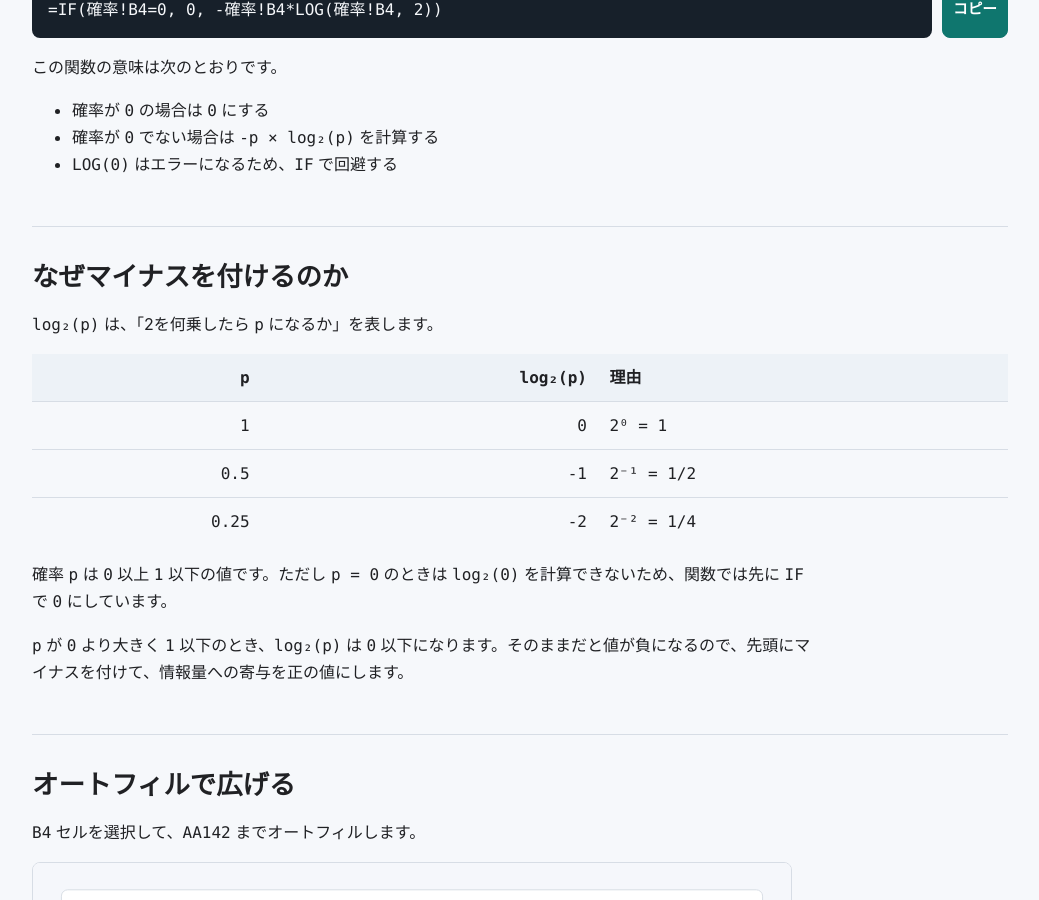
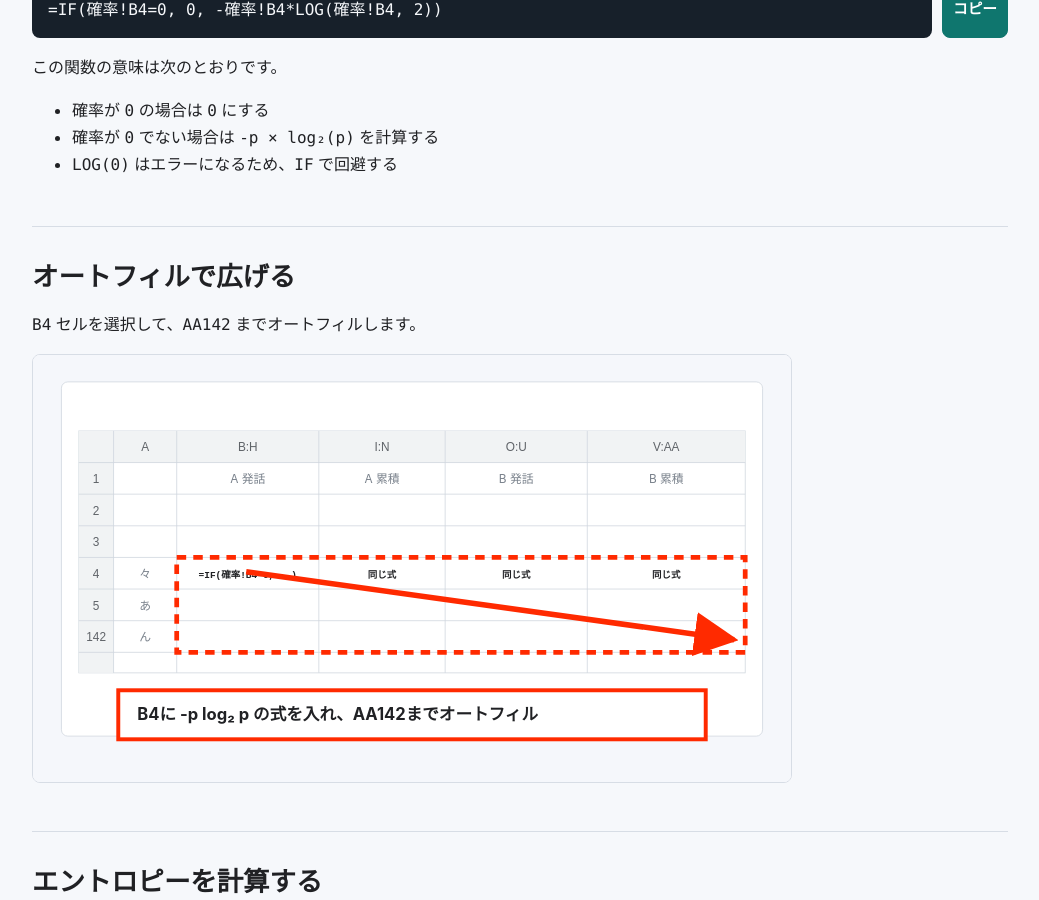
Before and after one commit to emocomm/komaba-info, a Jekyll site: the page built from 20260511/entropy-sheet/index.md, in a window 1280 px wide and 900 px high, scrolled down 1046 px. Shown: the whole window, without its empty margins (120-1159 px from the left). Built offline with Jekyll 4.4.1, drawn with Linux system fonts in a browser that asks for light colours.

Commit message:
Simplify entropy formula explanation

```diff
--- a/20260511/entropy-sheet/index.md
+++ b/20260511/entropy-sheet/index.md
@@ -36,20 +36,6 @@ lead: "確率から情報量への寄与を計算し、合計して平均情報
 - 確率が `0` でない場合は `-p × log₂(p)` を計算する
 - `LOG(0)` はエラーになるため、`IF` で回避する
 
-## なぜマイナスを付けるのか
-
-`log₂(p)` は、「2を何乗したら `p` になるか」を表します。
-
-|    `p` | `log₂(p)` | 理由        |
-| -----: | --------: | ----------- |
-|    `1` |       `0` | `2⁰ = 1`    |
-|  `0.5` |      `-1` | `2⁻¹ = 1/2` |
-| `0.25` |      `-2` | `2⁻² = 1/4` |
-
-確率 `p` は `0` 以上 `1` 以下の値です。ただし `p = 0` のときは `log₂(0)` を計算できないため、関数では先に `IF` で `0` にしています。
-
-`p` が `0` より大きく `1` 以下のとき、`log₂(p)` は `0` 以下になります。そのままだと値が負になるので、先頭にマイナスを付けて、情報量への寄与を正の値にします。
-
 ## オートフィルで広げる
 
 `B4` セルを選択して、`AA142` までオートフィルします。
```
